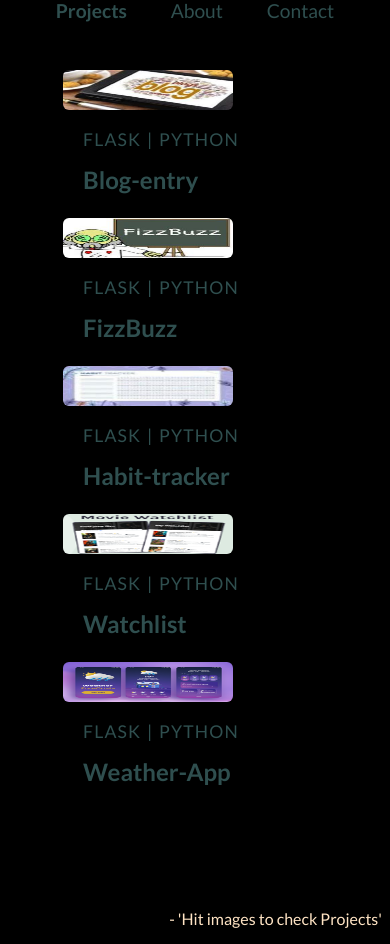
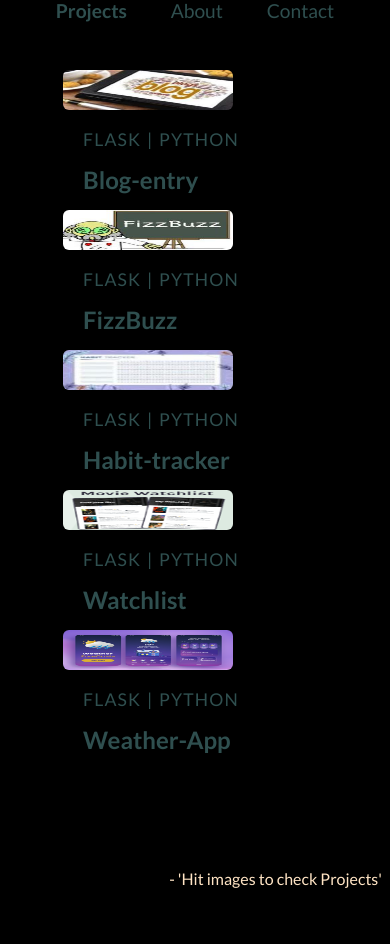
Before and after one commit to keaye/portfolio, a Flask app: page / in a window 390 px wide. Shown: the part 141-1085 px from the top of the page. After the commit the page ends 1029 px from the top, so only its background shows below. Run offline with Flask 3, Linux system fonts and the light colour scheme.

Commit message:
modified:   static/css/styles.css

```diff
--- a/static/css/styles.css
+++ b/static/css/styles.css
@@ -142,7 +142,7 @@ body {
 
 @media (max-width: 50em ) {
   .project-card {
-    margin-bottom: 3rem;
+    margin-bottom: 2.5rem;
 
   }
 }
```
